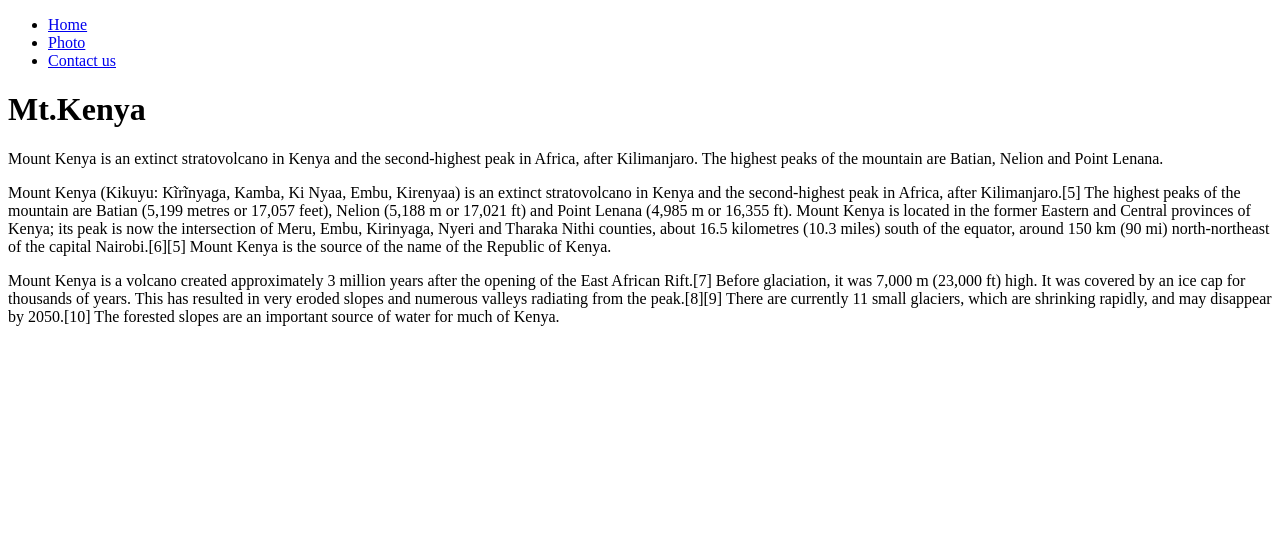
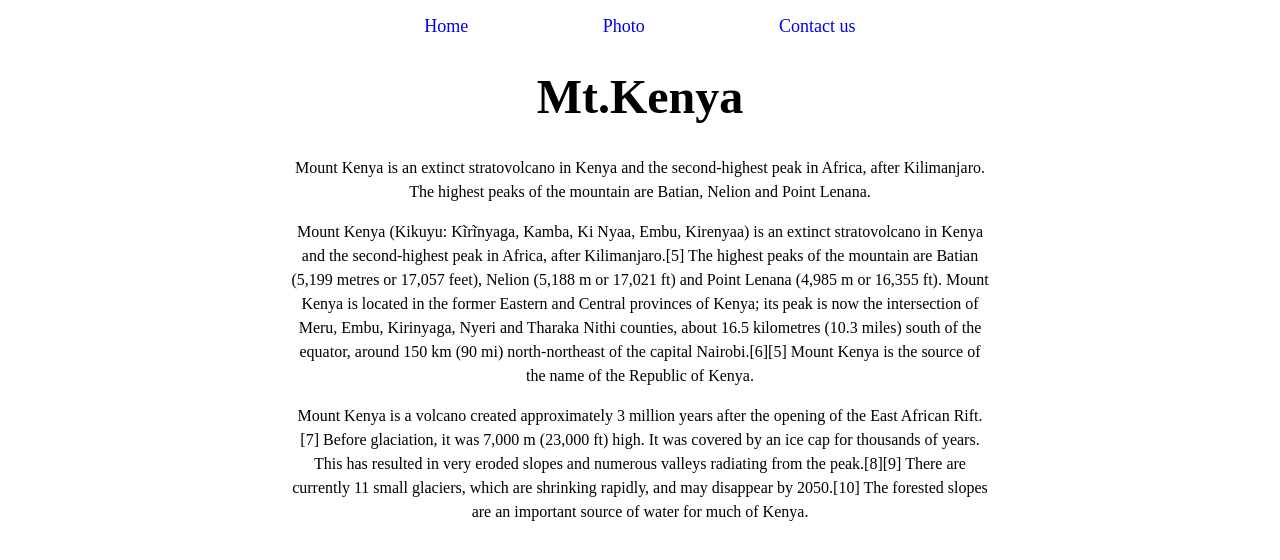
Before and after one commit to Stellamargy/multiple-pg-hosting-shecodes, a plain HTML site: page index.html in a window 1280 px wide. Drawn offline with Linux system fonts and the light colour scheme.

Commit message:
adds style to index.html elements

```diff
--- /dev/null
+++ b/css/style.css
@@ -0,0 +1,33 @@
+body{
+    max-width: 700px;
+    margin: 0 auto;
+}
+ ul{
+    display: flex;
+    justify-content: space-evenly;
+    padding-left: 0;
+ }
+li{
+    list-style: none;
+    text-decoration: none;
+}
+a{
+    text-decoration: none;
+    font-size: 18px;
+}
+a:hover{
+    text-decoration: underline;
+}
+a:visited{
+    color: blue;
+}
+h1{
+    text-align: center;
+    font-size: 48px;
+    font-weight: bold;
+
+}
+p{
+    text-align: center;
+    line-height: 1.5;
+}
--- a/index.html
+++ b/index.html
@@ -3,6 +3,7 @@
 <head>
     <meta charset="UTF-8">
     <meta name="viewport" content="width=device-width, initial-scale=1.0">
+    <link rel="stylesheet" href="css/style.css">
     <title>Document</title>
 </head>
 <body>
```
